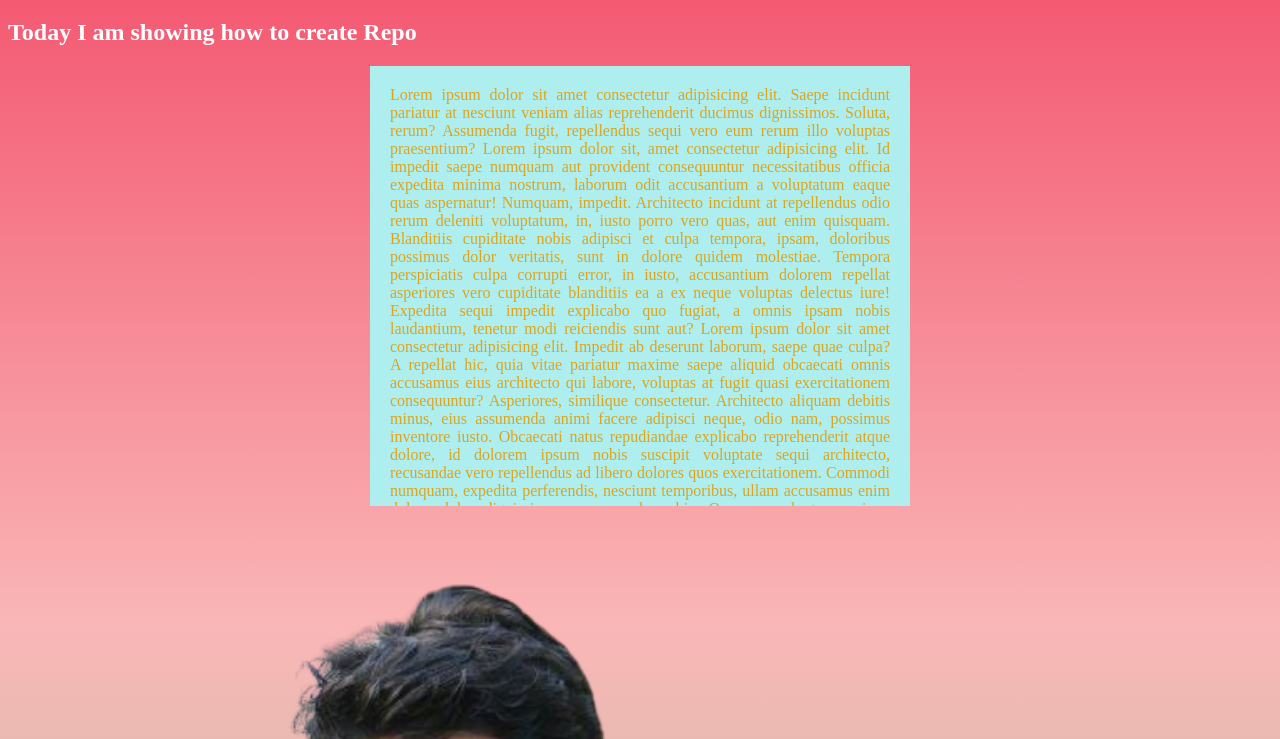
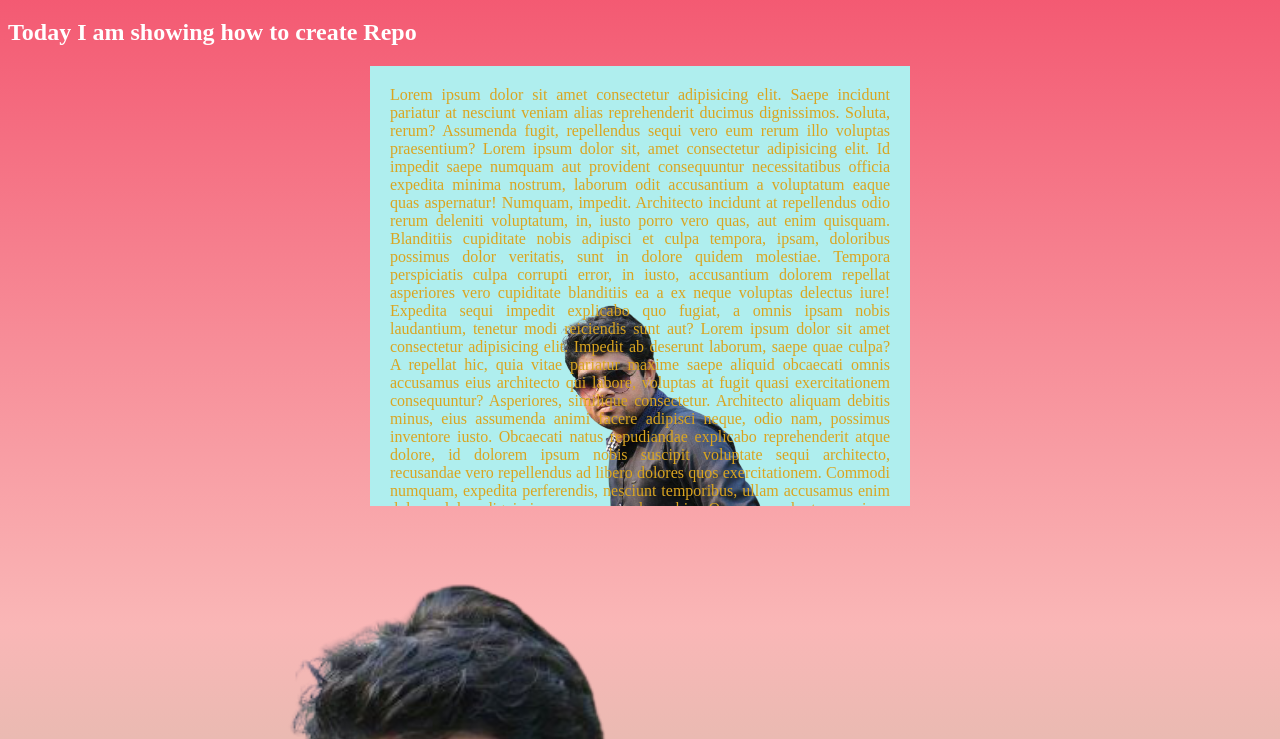
Before and after one commit to Raselraaz123/my-first-repo-27-12-22, a plain HTML site: page index.html in a window 1280 px wide. Shown: the part 61-800 px from the top of the page. Drawn offline with Linux system fonts and the light colour scheme; the site is published under a folder, as on GitHub Pages, so addresses that start at the root find nothing.

Commit message:
background img

```diff
--- a/style.css
+++ b/style.css
@@ -14,7 +14,7 @@ p{
   margin: 0 auto;
   text-align: justify;
   overflow: scroll;
-background-image: url(/rasel.png);
+background-image: url(rasel.png);
 background-size: 300px;
 background-repeat: no-repeat;
 background-position: bottom;
```
